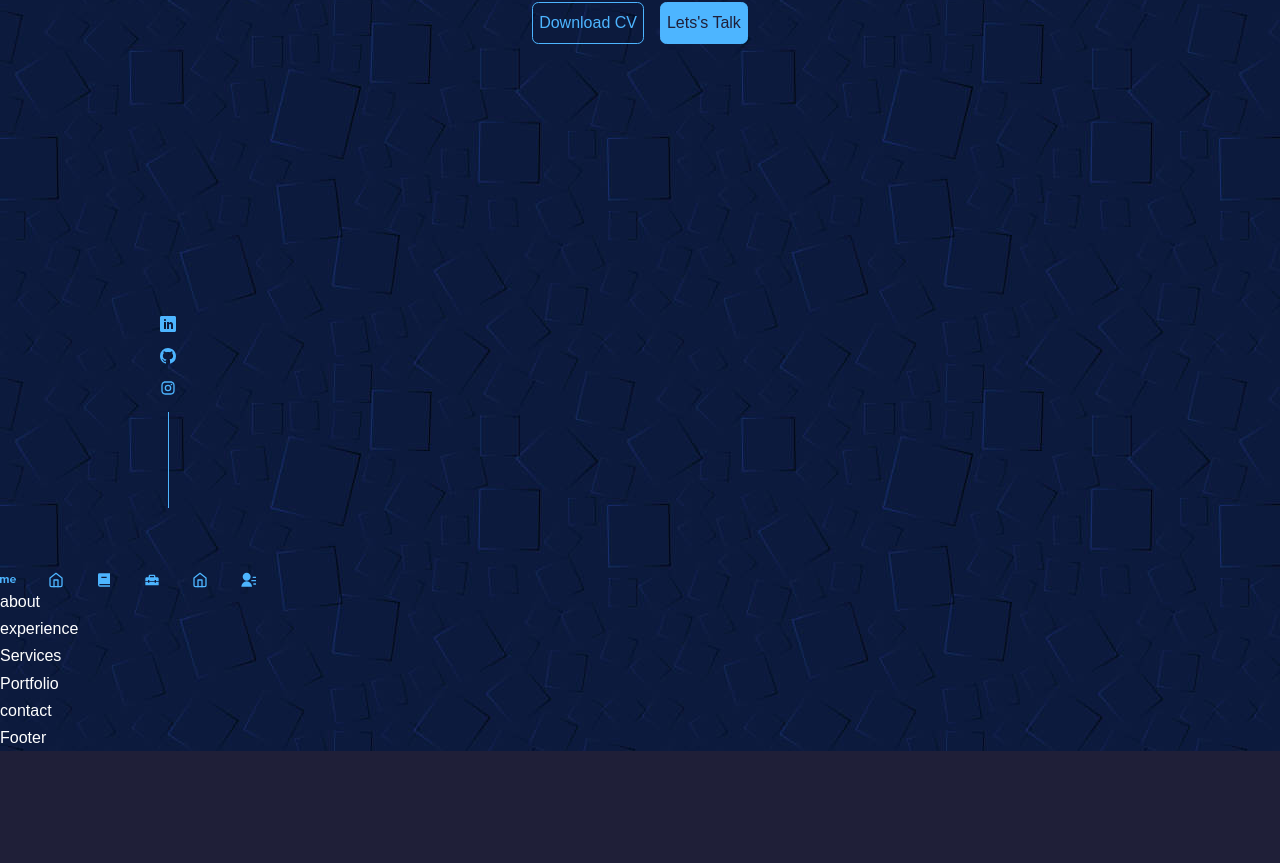
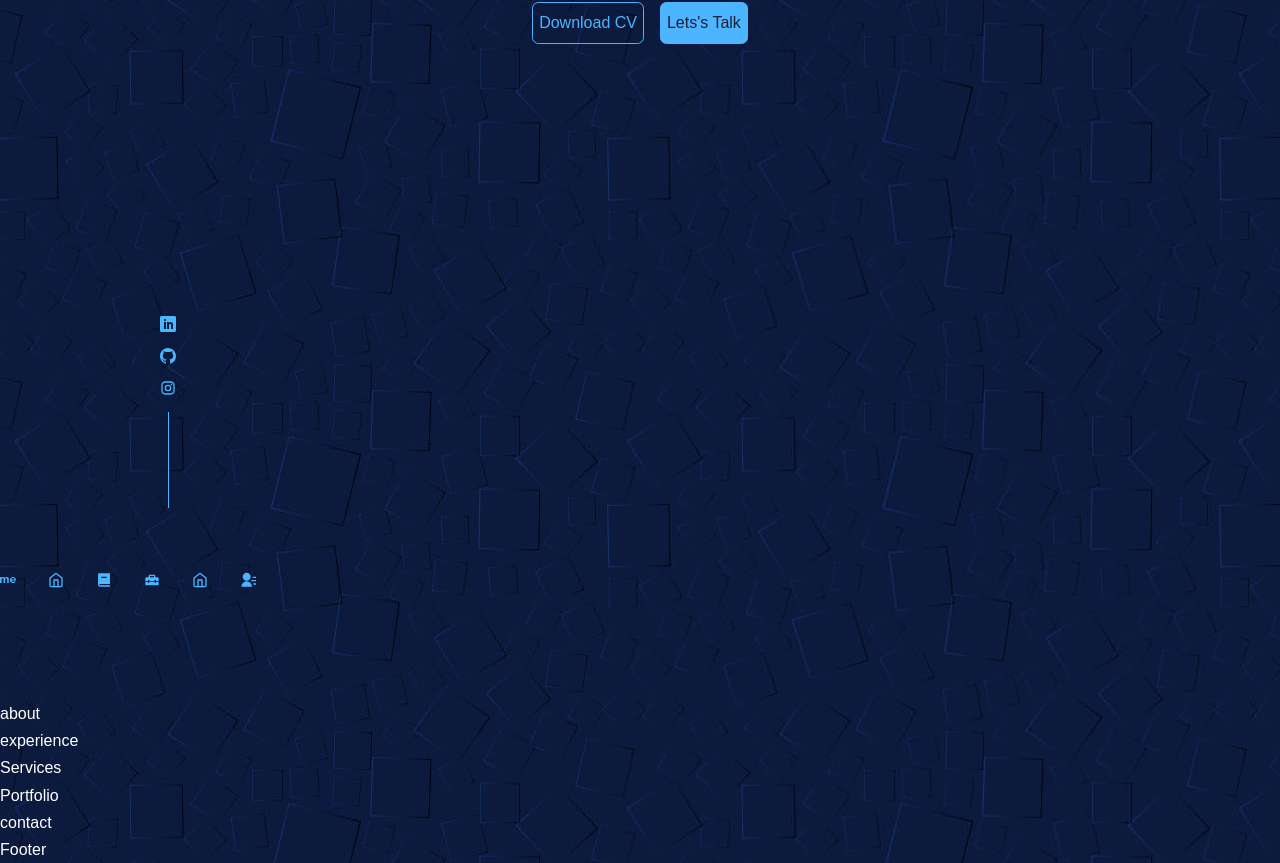
Before and after one commit to Sahil-2309/Portfolio-Main, a React (Create React App) app: page / in a window 1280 px wide. Shown: the part 244-1107 px from the top of the page. Before the commit the page ends 995 px from the top, so only its background shows below. Built offline with nearby package versions, Linux system fonts and the light colour scheme; a web font is replaced by a local one.

Commit message:
edit in about.jsx

```diff
--- a/src/components/about/About.jsx
+++ b/src/components/about/About.jsx
@@ -2,7 +2,7 @@ import React from 'react'
 import '../../index.css'
 
 const about = () => {
-  return <div>about</div>
+  return <section id='about'>about</section>
 }
 
 export default about
```
